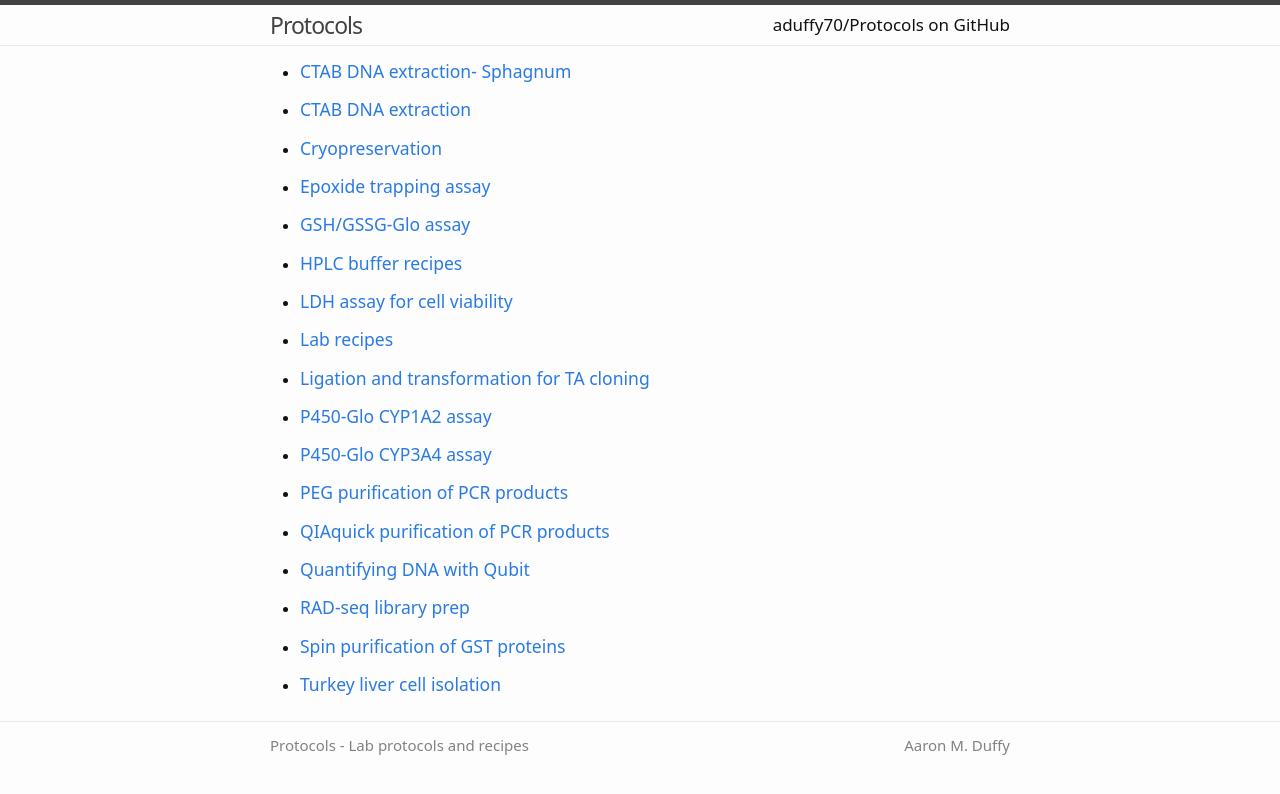
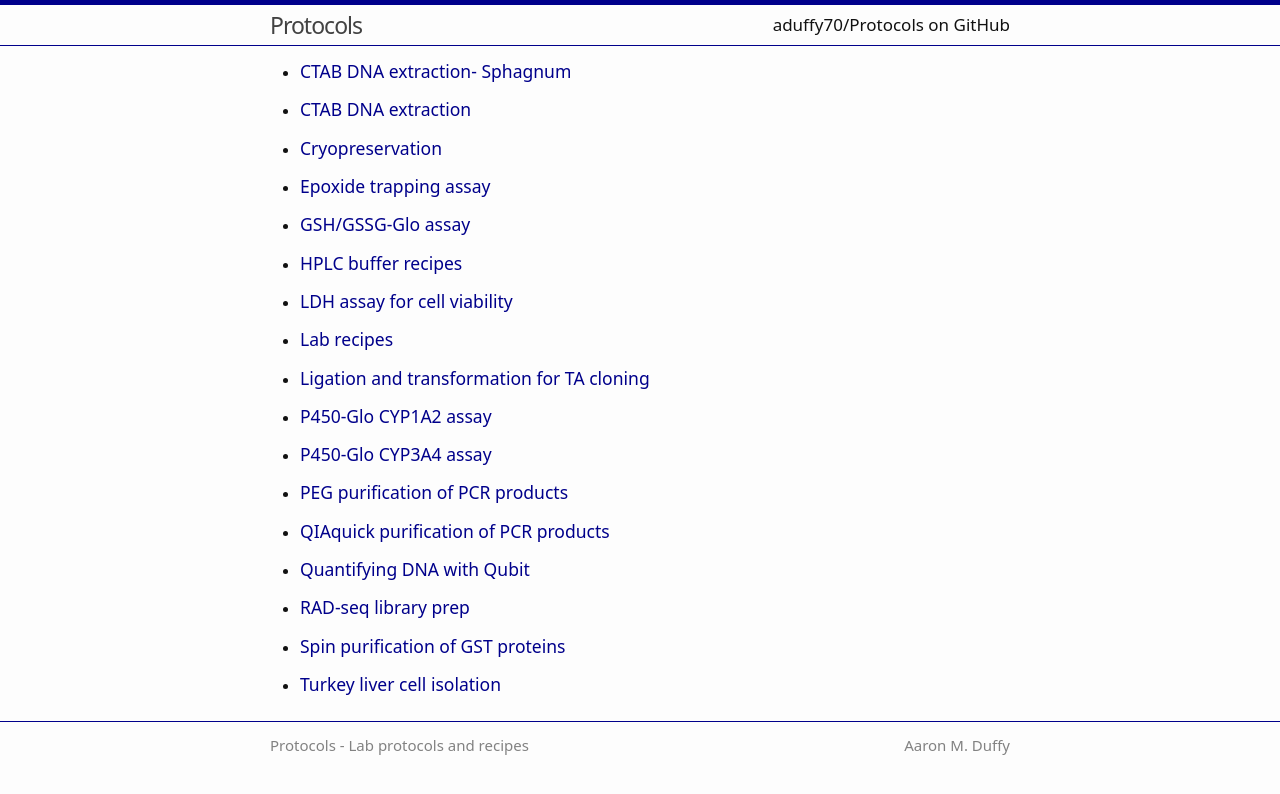
Before and after one commit to aduffy70/Protocols, a Jekyll site: the page built from index.html, in a window 1280 px wide. Shown: the top 794 px of the page. Built offline with Jekyll 4.4.1, drawn with Linux system fonts in a browser that asks for light colours.

Commit message:
Color rebranding

```diff
--- a/css/main.scss
+++ b/css/main.scss
@@ -18,7 +18,7 @@
 
 $text-color:       #111;
 $background-color: #fdfdfd;
-$brand-color:      #2a7ae2;
+$brand-color:      #00008B; //#2a7ae2;
 
 $grey-color:       #828282;
 $grey-color-light: lighten($grey-color, 40%);
@@ -226,8 +226,8 @@
  * Site header
  */
 .site-header {
-    border-top: 5px solid $grey-color-dark;
-    border-bottom: 1px solid $grey-color-light;
+    border-top: 5px solid $brand-color; //$grey-color-dark;
+    border-bottom: 1px solid $brand-color; //$grey-color-light;
     min-height: 40px;
 
     // Positioning context for the mobile navigation icon
@@ -322,7 +322,7 @@
  * Site footer
  */
 .site-footer {
-    border-top: 1px solid $grey-color-light;
+    border-top: 1px solid $brand-color; //$grey-color-light;
     padding: $vertical-spacing-unit 0;
 }
 
```
